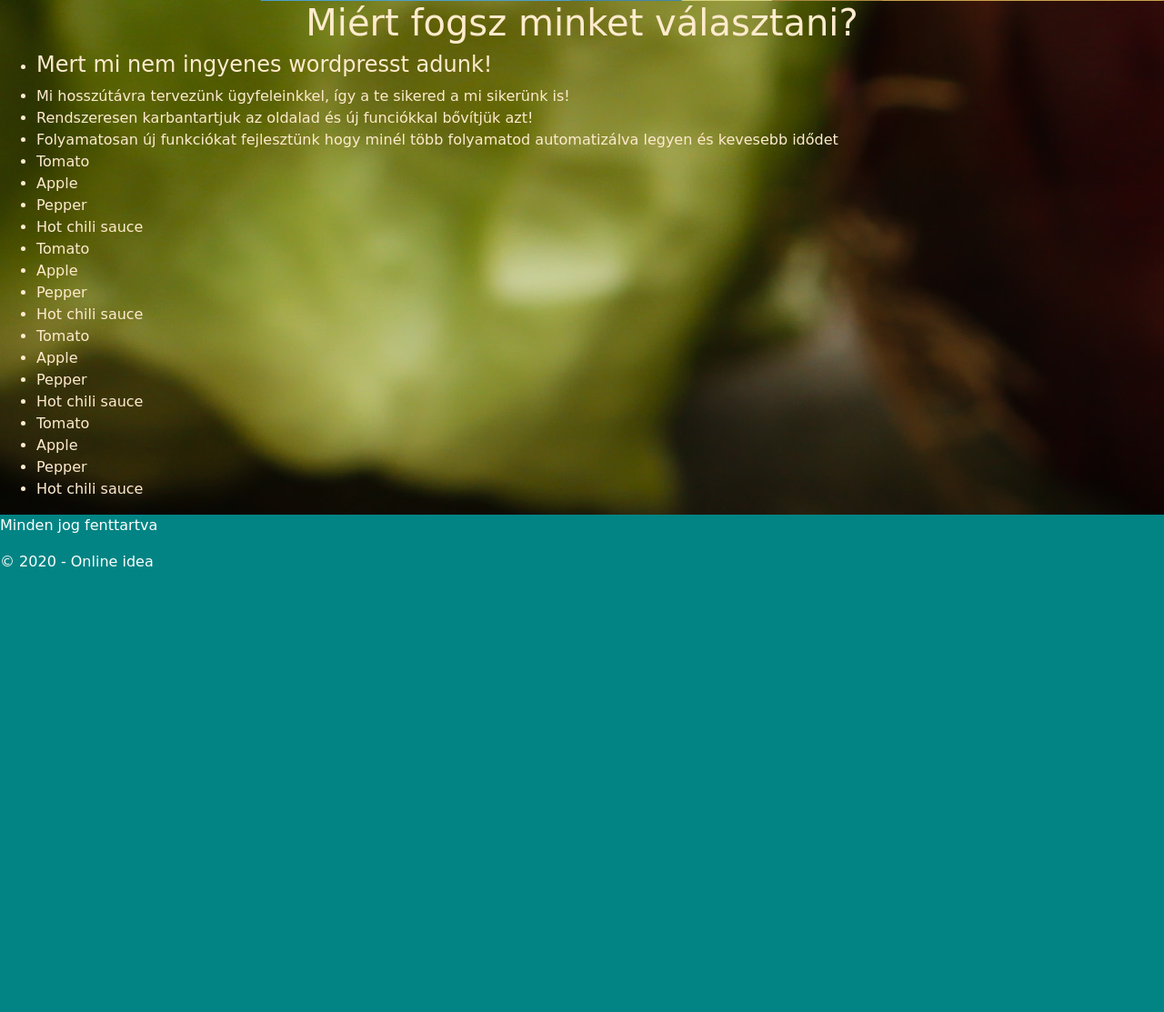
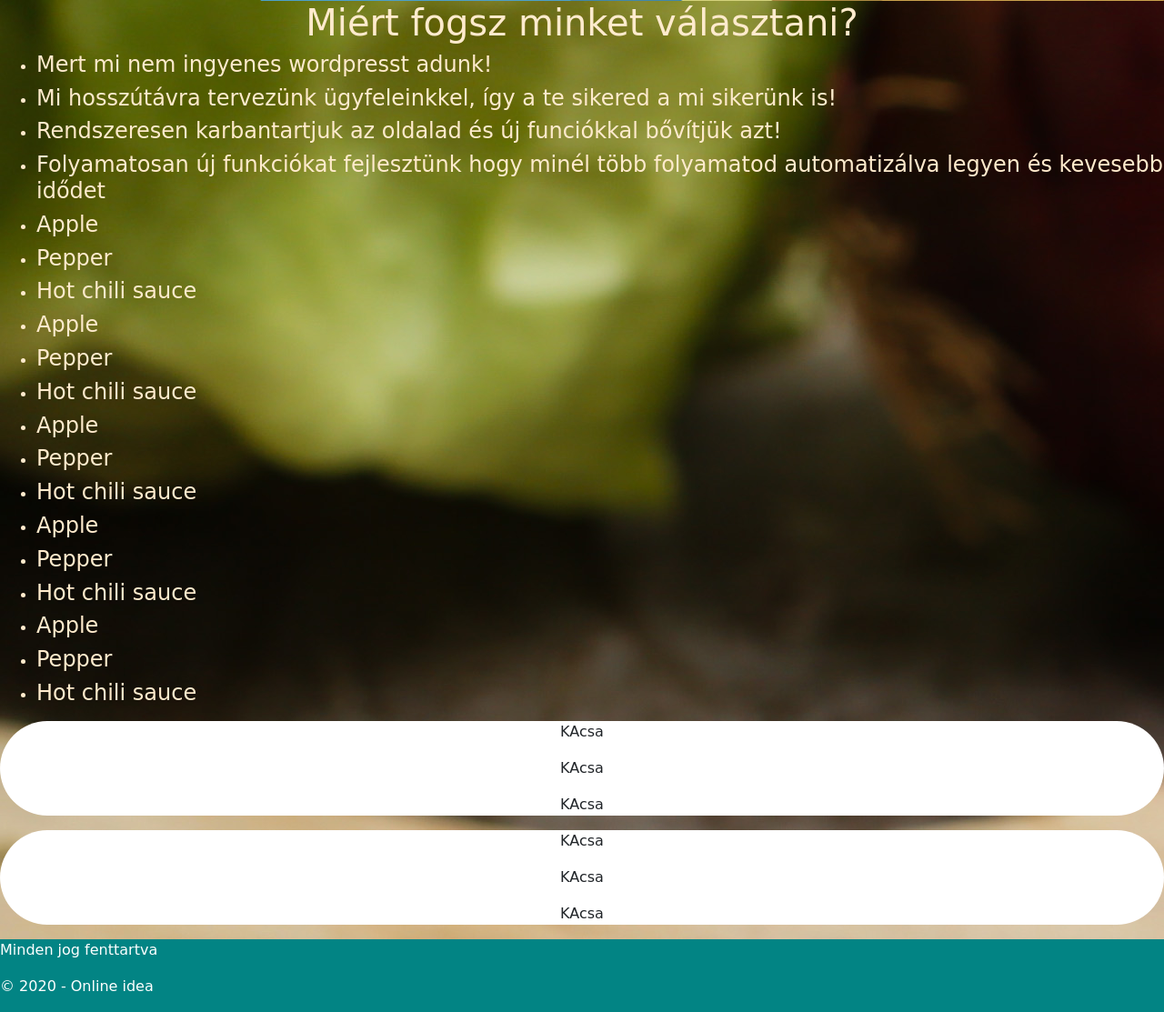
Before and after one commit to szellgergo/szellgergo.github.io, a PHP site: page / in a window 1280 px wide. Shown: the part 624-1737 px from the top of the page at 91% size. Before the commit the page ends 1247 px from the top, so only its background shows below. Run offline with PHP 8.4, Linux system fonts and the light colour scheme; some web fonts are replaced.

Commit message:
Fasza háttér

```diff
--- a/css/index.css
+++ b/css/index.css
@@ -41,3 +41,16 @@ footer{
 #centertext ul{
     text-align: left;
 }
+#centertext ul li :hover{
+    text-shadow: 2px 2px 5px black;
+}
+#twomain{
+    text-align: center !important;
+    background-color: white;
+    border-radius: 5rem;
+}
+#treemain{
+    text-align: center !important;
+    background-color: white;
+    border-radius: 5rem;
+}
--- a/index.html
+++ b/index.html
@@ -77,29 +77,37 @@
 
     <ul>
         <li><h4>Mert mi nem ingyenes wordpresst adunk!</h4></li>
-        <li>Mi hosszútávra tervezünk ügyfeleinkkel, így a te sikered a mi sikerünk is!</li>
-        <li>Rendszeresen karbantartjuk az oldalad és új funciókkal bővítjük azt!</li>
-        <li>Folyamatosan új funkciókat fejlesztünk hogy minél több folyamatod automatizálva legyen és kevesebb idődet</li>
-        <li>Tomato</li>
-        <li>Apple</li>
-        <li>Pepper</li>
-        <li>Hot chili sauce</li>
-        <li>Tomato</li>
-        <li>Apple</li>
-        <li>Pepper</li>
-        <li>Hot chili sauce</li>
-        <li>Tomato</li>
-        <li>Apple</li>
-        <li>Pepper</li>
-        <li>Hot chili sauce</li>
-        <li>Tomato</li>
-        <li>Apple</li>
-        <li>Pepper</li>
-        <li>Hot chili sauce</li>
+        <li><h4>Mi hosszútávra tervezünk ügyfeleinkkel, így a te sikered a mi sikerünk is!</h4></li>
+        <li><h4>Rendszeresen karbantartjuk az oldalad és új funciókkal bővítjük azt!</h4></li>
+        <li><h4>Folyamatosan új funkciókat fejlesztünk hogy minél több folyamatod automatizálva legyen és kevesebb idődet</h4></li>
+        <li><h4>Apple</h4></li>
+        <li><h4>Pepper</h4></li>
+        <li><h4>Hot chili sauce</h4></li>
+        <li><h4>Apple</h4></li>
+        <li><h4>Pepper</h4></li>
+        <li><h4>Hot chili sauce</h4></li>
+        <li><h4>Apple</h4></li>
+        <li><h4>Pepper</h4></li>
+        <li><h4>Hot chili sauce</h4></li>
+        <li><h4>Apple</h4></li>
+        <li><h4>Pepper</h4></li>
+        <li><h4>Hot chili sauce</h4></li>
+        <li><h4>Apple</h4></li>
+        <li><h4>Pepper</h4></li>
+        <li><h4>Hot chili sauce</h4></li>
     </ul>
 
   </div>
-
+  <div id="twomain">
+    <p>KAcsa</p>
+    <p>KAcsa</p>
+    <p>KAcsa</p>
+  </div>
+  <div id="treemain">
+    <p>KAcsa</p>
+    <p>KAcsa</p>
+    <p>KAcsa</p>
+  </div>
 
 
 
```
